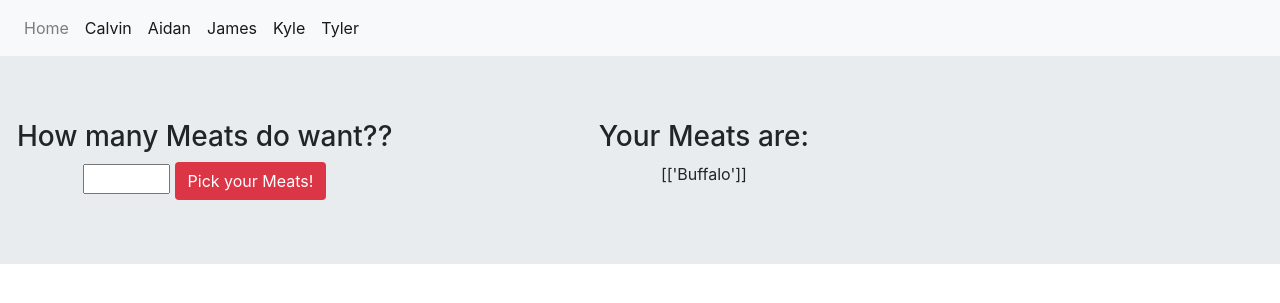
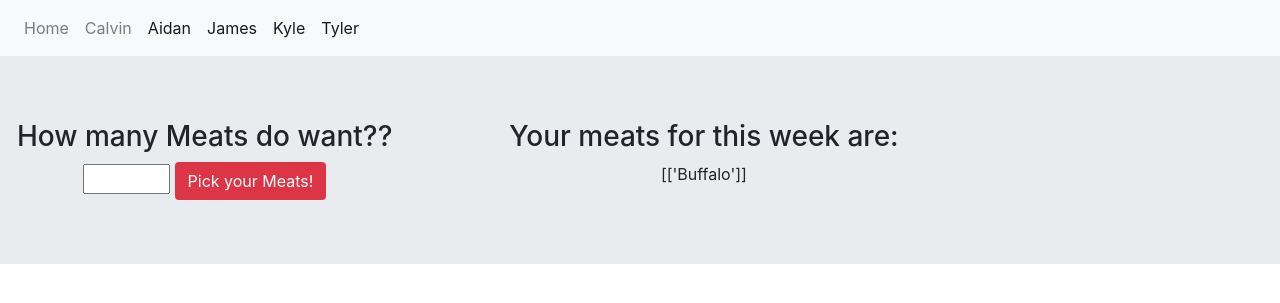
Before and after one commit to kylem314/p3-web-error-project, a Flask app: page /calvinminilab/meatgrinder in a window 1280 px wide. Shown: the top 303 px of the page. Run offline with Flask 2, Linux system fonts and the light colour scheme; some libraries are stand-ins or nearby versions.

Commit message:
organizing

```diff
--- a/minilabs/calvinminilab/templates/calvinminilab.html
+++ b/minilabs/calvinminilab/templates/calvinminilab.html
@@ -12,13 +12,13 @@
     <div>
         <h3>How many Meats do want??</h3>
         <form id="fibForm" action="" method="POST" >
-            <input name="series" id="series" type="number" min="1" max="11" >
+            <input name="series" id="series" type="number" min="0" max="12" >
             <button class="btn  my-2 my-sm-0 text-white bg-danger" type="submit"> Pick your Meats!</button>
 
         </form>
     </div>
     <div id="myDiv" class="col-md-6">
-        <h3>Your Meats are:</h3>
+        <h3>Your meats for this week are:</h3>
         <div id='prova' style='display:none'>{{Meat.list}}</div>
         <script>
             window.onload = function () {
--- a/templates/easter.html
+++ b/templates/easter.html
@@ -35,7 +35,7 @@
       <a class="nav-link" href="/">Home</a>
     </li>
     <li class="nav-item">
-      <a class="nav-link active" href="calvinminilab">Calvin</a>
+      <a class="nav-link" href="{{ url_for('calvinminilab.index') }}">Calvin</a>
     </li>
     <li class="nav-item">
       <a class="nav-link active" href="aidanminilab">Aidan</a>
```
